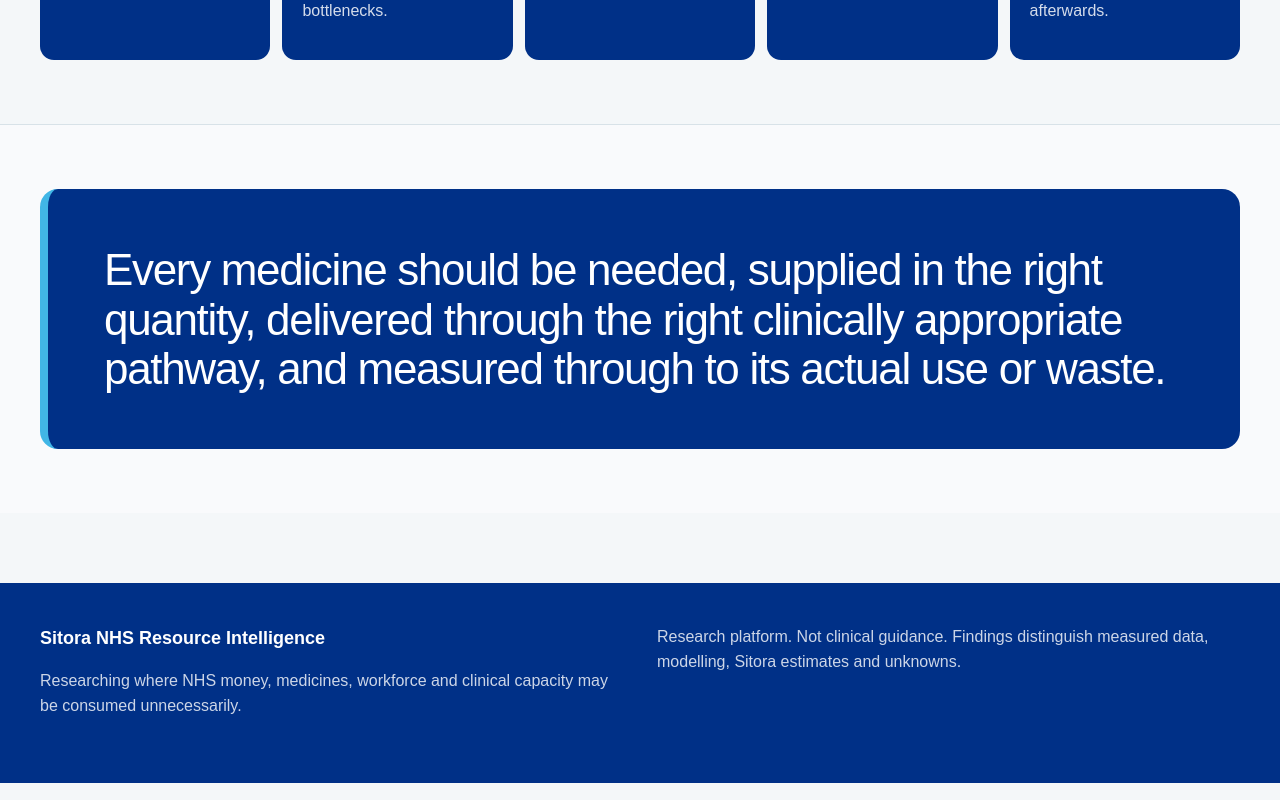
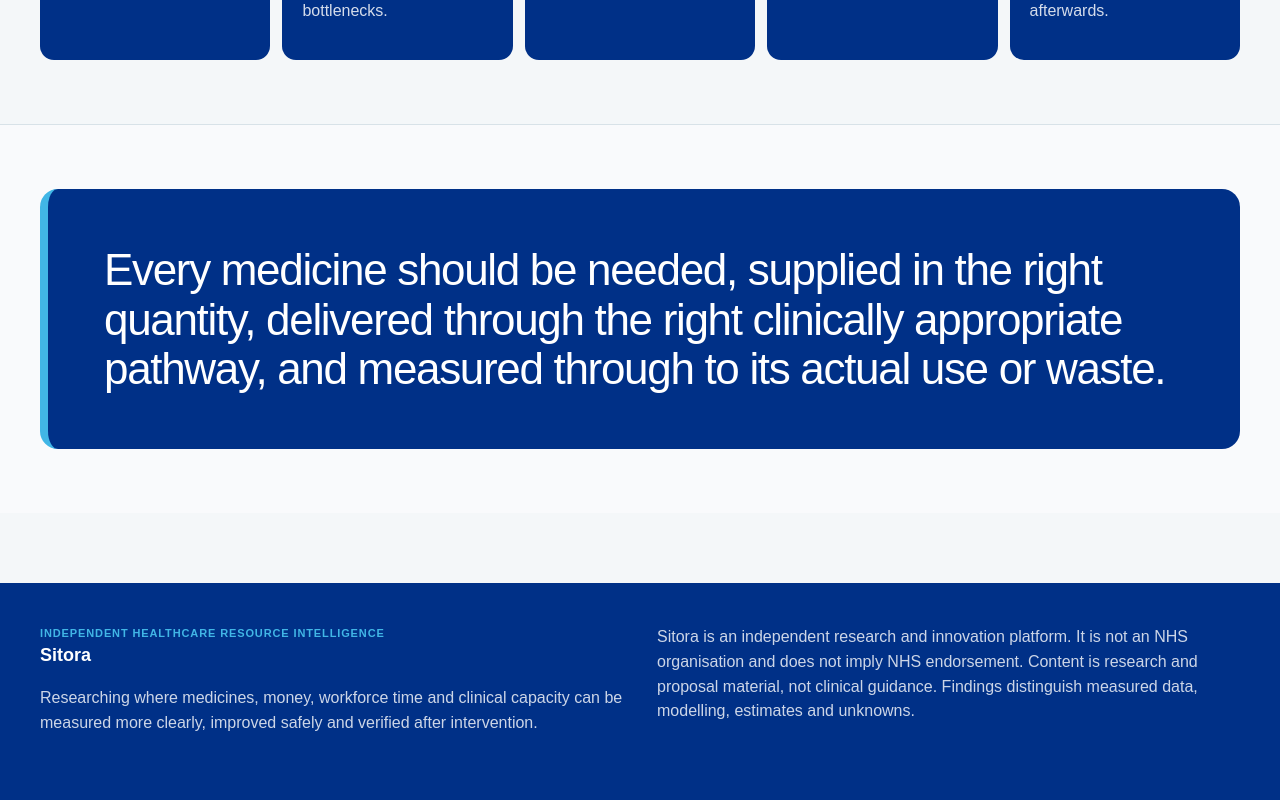
Before and after one commit to Nylon1/NHS, a Next.js app: page / in a window 1280 px wide. Shown: the part 4883-5683 px from the top of the page. Built offline with nearby package versions, Linux system fonts and the light colour scheme.

Commit message:
Clarify independent Sitora footer branding

```diff
--- a/components/Footer.tsx
+++ b/components/Footer.tsx
@@ -3,10 +3,11 @@ export default function Footer() {
     <footer className="site-footer">
       <div className="shell footer-grid">
         <div>
-          <strong>Sitora NHS Resource Intelligence</strong>
-          <p>Researching where NHS money, medicines, workforce and clinical capacity may be consumed unnecessarily.</p>
+          <div className="footer-kicker">Independent healthcare resource intelligence</div>
+          <strong>Sitora</strong>
+          <p>Researching where medicines, money, workforce time and clinical capacity can be measured more clearly, improved safely and verified after intervention.</p>
         </div>
-        <p className="footer-note">Research platform. Not clinical guidance. Findings distinguish measured data, modelling, Sitora estimates and unknowns.</p>
+        <p className="footer-note">Sitora is an independent research and innovation platform. It is not an NHS organisation and does not imply NHS endorsement. Content is research and proposal material, not clinical guidance. Findings distinguish measured data, modelling, estimates and unknowns.</p>
       </div>
     </footer>
   );
```
